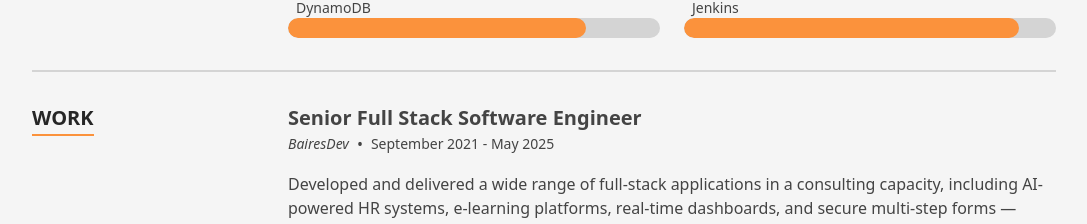
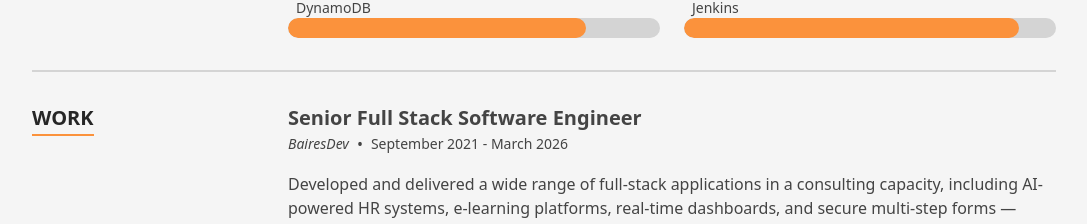
Before and after one commit to sperez927/nextjs-portfolio, a Next.js app: page / in a window 1280 px wide. Shown: the part 1810-2034 px from the top of the page, without its empty margins (96-1183 px from the left). Built offline with nearby package versions, Linux system fonts and the light colour scheme; no server answers.

Commit message:
Add about footer

```diff
--- a/src/data/data.tsx
+++ b/src/data/data.tsx
@@ -251,7 +251,7 @@ export const education: TimelineItem[] = [
 
 export const experience: TimelineItem[] = [
   {
-    date: 'September 2021 - May 2025',
+    date: 'September 2021 - March 2026',
     location: 'BairesDev',
     title: 'Senior Full Stack Software Engineer',
     content: (
```
